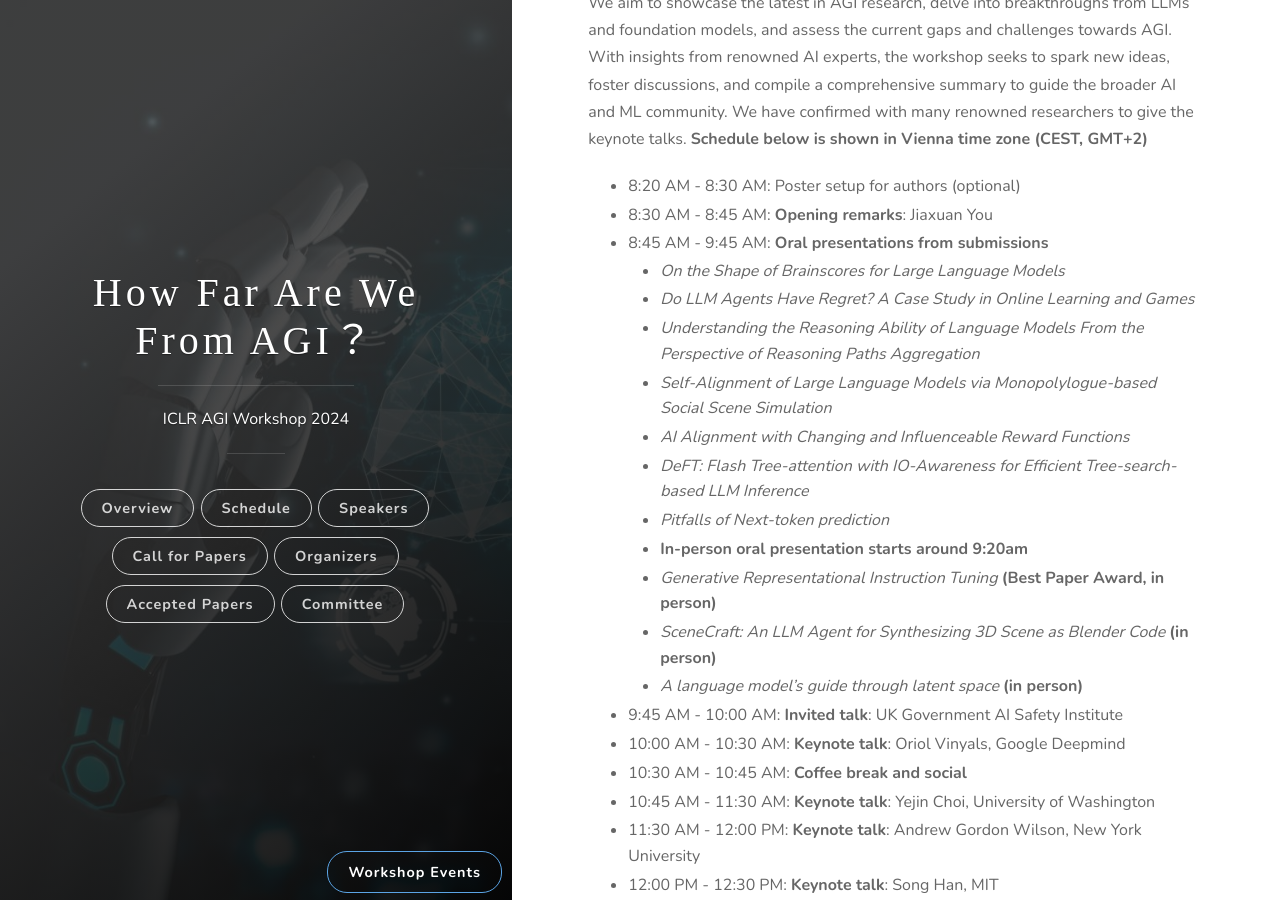
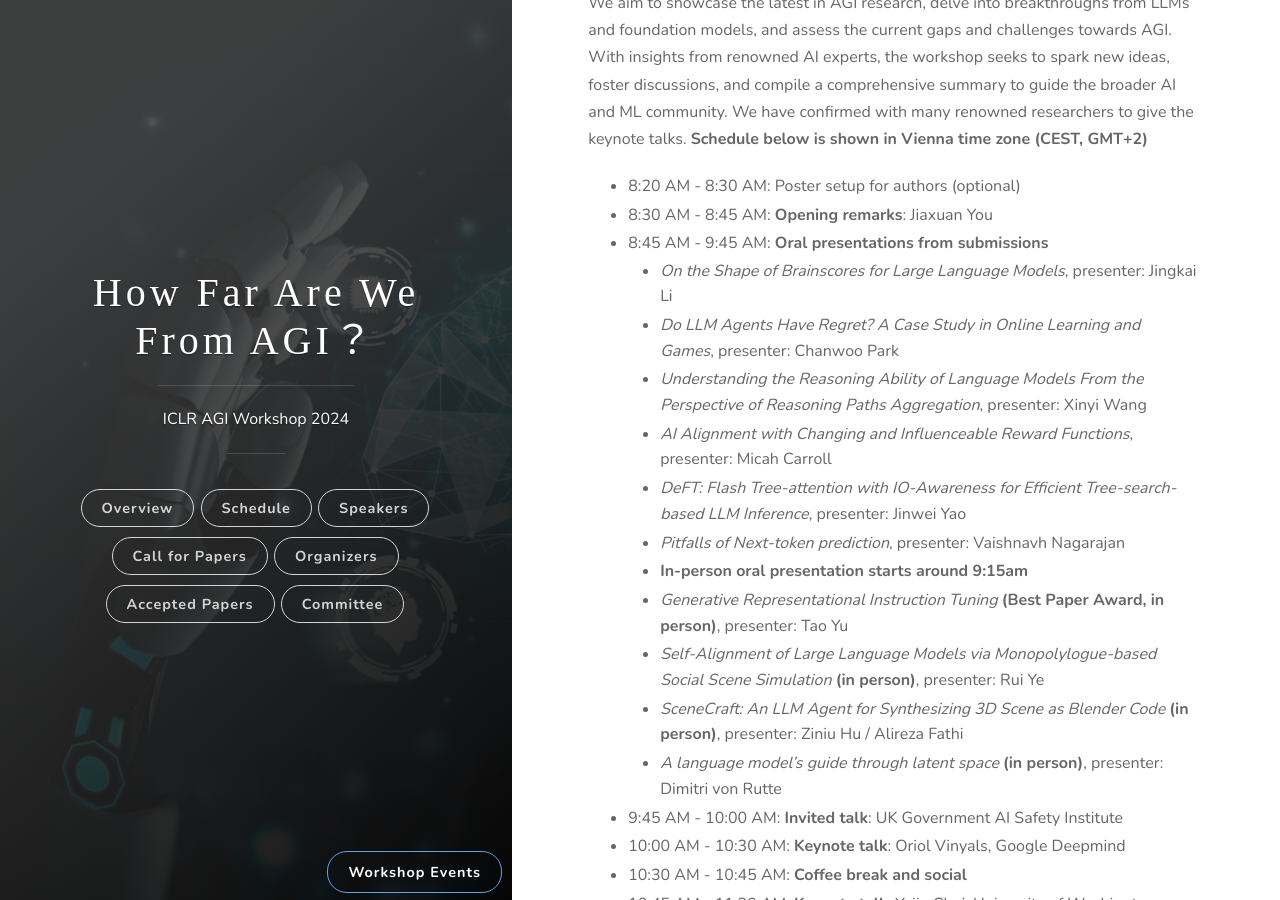
Before and after one commit to AGIWorkshop/agiworkshop.github.io, a Jekyll site: the page built from _posts/2024/schedule.md, in a window 1280 px wide and 900 px high, scrolled down 278 px. Built offline with Jekyll 4.4.1, drawn with Linux system fonts in a browser that asks for light colours; some web fonts are replaced.

Commit message:
Update schedule.md

```diff
--- a/_posts/2024/schedule.md
+++ b/_posts/2024/schedule.md
@@ -12,17 +12,17 @@ We aim to showcase the latest in AGI research, delve into breakthroughs from LLM
 - 8:20 AM - 8:30 AM: Poster setup for authors (optional)
 - 8:30 AM - 8:45 AM: **Opening remarks**: Jiaxuan You
 - 8:45 AM - 9:45 AM: **Oral presentations from submissions**
-  - *On the Shape of Brainscores for Large Language Models*
-  - *Do LLM Agents Have Regret? A Case Study in Online Learning and Games*
-  - *Understanding the Reasoning Ability of Language Models From the Perspective of Reasoning Paths Aggregation*
-  - *Self-Alignment of Large Language Models via Monopolylogue-based Social Scene Simulation*
-  - *AI Alignment with Changing and Influenceable Reward Functions*
-  - *DeFT: Flash Tree-attention with IO-Awareness for Efficient Tree-search-based LLM Inference*
-  - *Pitfalls of Next-token prediction*
-  - **In-person oral presentation starts around 9:20am**
-  - *Generative Representational Instruction Tuning* **(Best Paper Award, in person)**
-  - *SceneCraft: An LLM Agent for Synthesizing 3D Scene as Blender Code* **(in person)**
-  - *A language model's guide through latent space* **(in person)**
+  - *On the Shape of Brainscores for Large Language Models*, presenter: Jingkai Li
+  - *Do LLM Agents Have Regret? A Case Study in Online Learning and Games*, presenter: Chanwoo Park
+  - *Understanding the Reasoning Ability of Language Models From the Perspective of Reasoning Paths Aggregation*, presenter: Xinyi Wang
+  - *AI Alignment with Changing and Influenceable Reward Functions*, presenter: Micah Carroll
+  - *DeFT: Flash Tree-attention with IO-Awareness for Efficient Tree-search-based LLM Inference*, presenter: Jinwei Yao
+  - *Pitfalls of Next-token prediction*, presenter: Vaishnavh Nagarajan
+  - **In-person oral presentation starts around 9:15am**
+  - *Generative Representational Instruction Tuning* **(Best Paper Award, in person)**, presenter: Tao Yu
+  - *Self-Alignment of Large Language Models via Monopolylogue-based Social Scene Simulation* **(in person)**, presenter: Rui Ye
+  - *SceneCraft: An LLM Agent for Synthesizing 3D Scene as Blender Code* **(in person)**, presenter: Ziniu Hu / Alireza Fathi
+  - *A language model's guide through latent space* **(in person)**, presenter: Dimitri von Rutte
 - 9:45 AM - 10:00 AM: **Invited talk**: UK Government AI Safety Institute
 - 10:00 AM - 10:30 AM: **Keynote talk**: Oriol Vinyals, Google Deepmind
 - 10:30 AM - 10:45 AM: **Coffee break and social**
```
